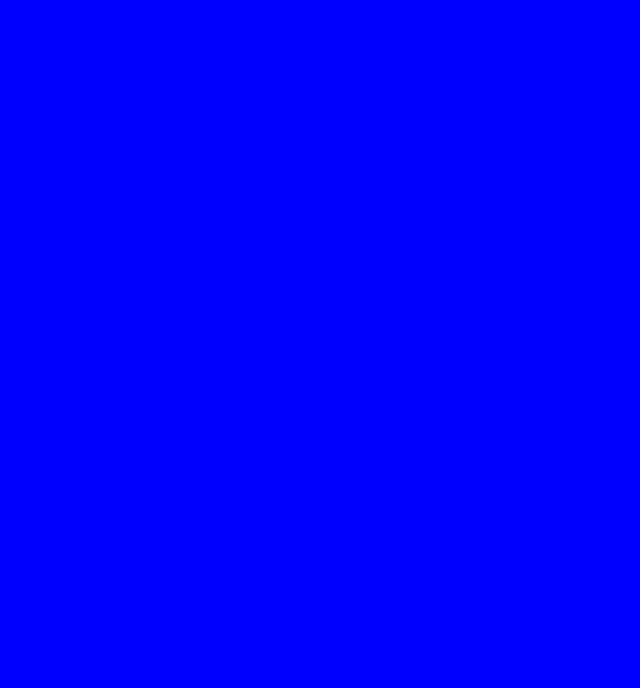
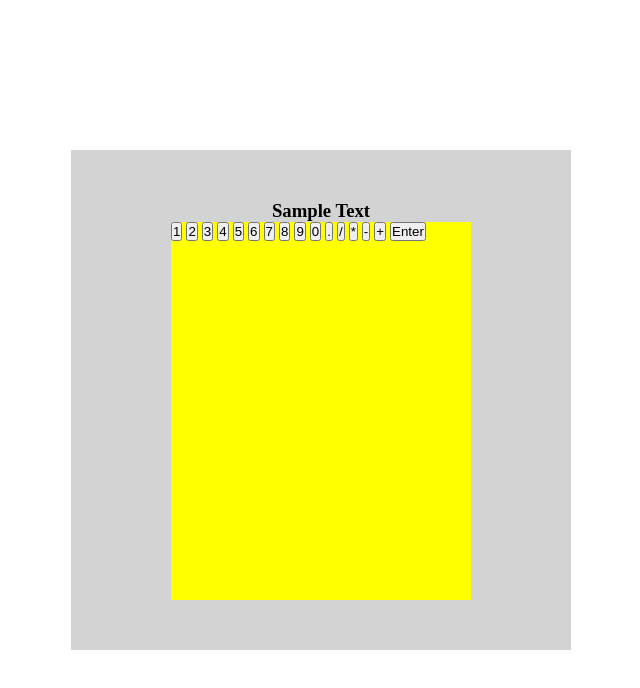
Before and after one commit to CYPH3R-K3SH4V/JS-Calculator, a plain HTML site: page index.html in a window 1280 px wide. Shown: the whole page, without its empty margins (319-959 px from the left). Drawn offline with Linux system fonts and the light colour scheme.

Commit message:
Working on styles

```diff
--- a/index.html
+++ b/index.html
@@ -9,10 +9,36 @@
 </head>
 <body>
 
+    <div class="main">
+       <div class="calculator">
+            <div class="output-display">
+                 <h3 class="result">
+                         Sample Text
+                 </h3>
+            </div>
+            <div class="numpad">
+             <button class="btn-1">1</button>
+             <button class="btn-1">2</button>
+             <button class="btn-1">3</button>
+             <button class="btn-1">4</button>
+             <button class="btn-1">5</button>
+             <button class="btn-1">6</button>
+             <button class="btn-1">7</button>
+             <button class="btn-1">8</button>
+             <button class="btn-1">9</button>
+             <button class="btn-1">0</button>
+             <button class="btn-1">.</button>
+             <button class="btn-1">/</button>
+             <button class="btn-1">*</button>
+             <button class="btn-1">-</button>
+             <button class="btn-1">+</button>
+             <button class="btn-1">Enter</button>
 
-    <Script src="app.js" >
+             </div>
+        </div>
+    </div>
 
 
-    </Script>
+    <Script src="app.js" ></Script>
 </body>
 </html>
--- a/style.css
+++ b/style.css
@@ -1,3 +1,31 @@
-body{
-    background:blue;
+*{
+    margin:0;
+    padding:0;
+    box-sizing: border-box;
 }
+
+.main{
+    display:flex;
+    align-items: center;
+    justify-content: center;
+    height: 100vh;
+}
+
+.calculator{
+    display:flex;
+    flex-direction: column;
+    align-items: center;
+    justify-content: center;
+    /* text-align: center; */
+    height:500px;
+    width:500px;
+    padding:50px 100px;
+    background:lightgrey;
+}
+
+.numpad{
+    display: block;
+    width:300px;
+    background:yellow;
+    height:100%;
+}
```
